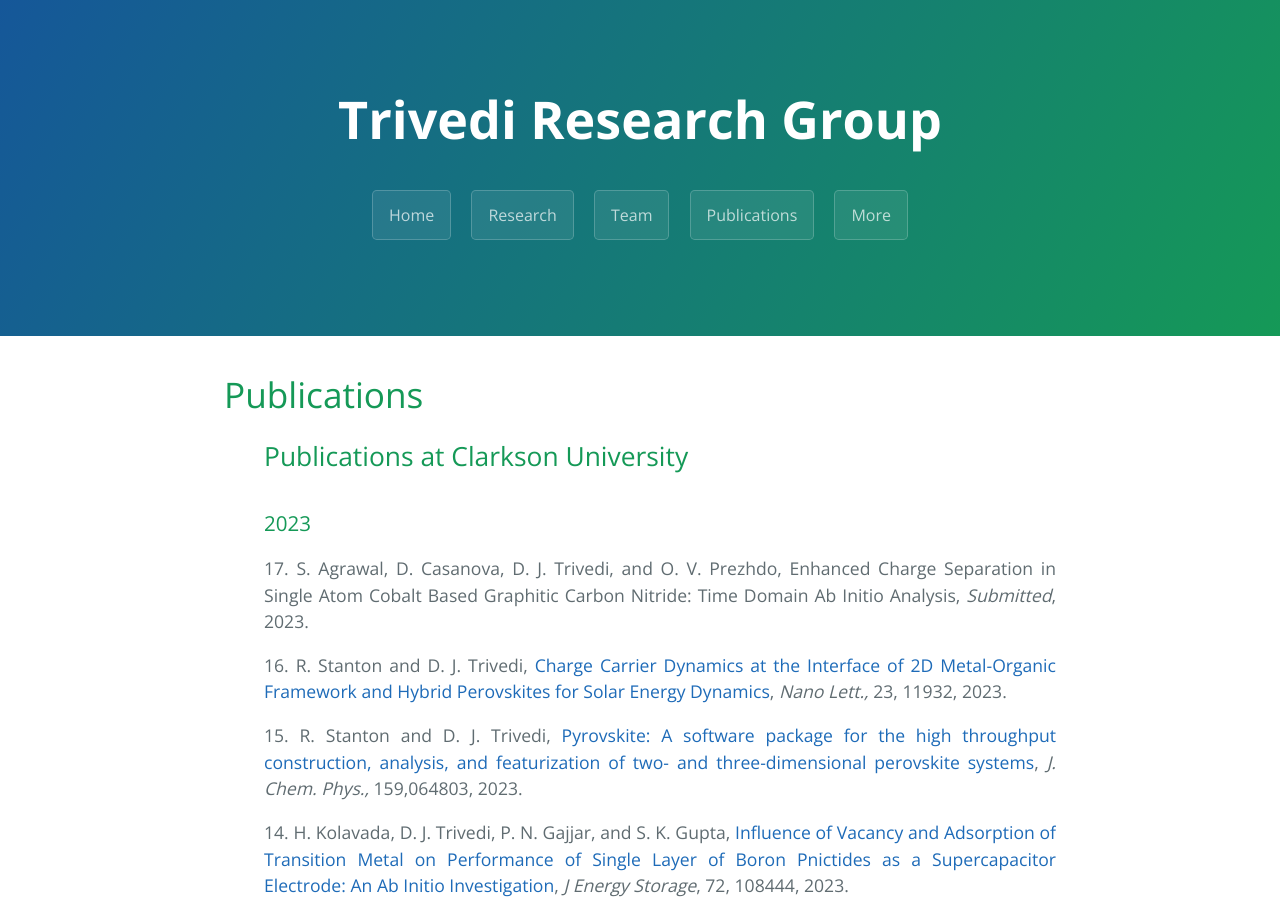
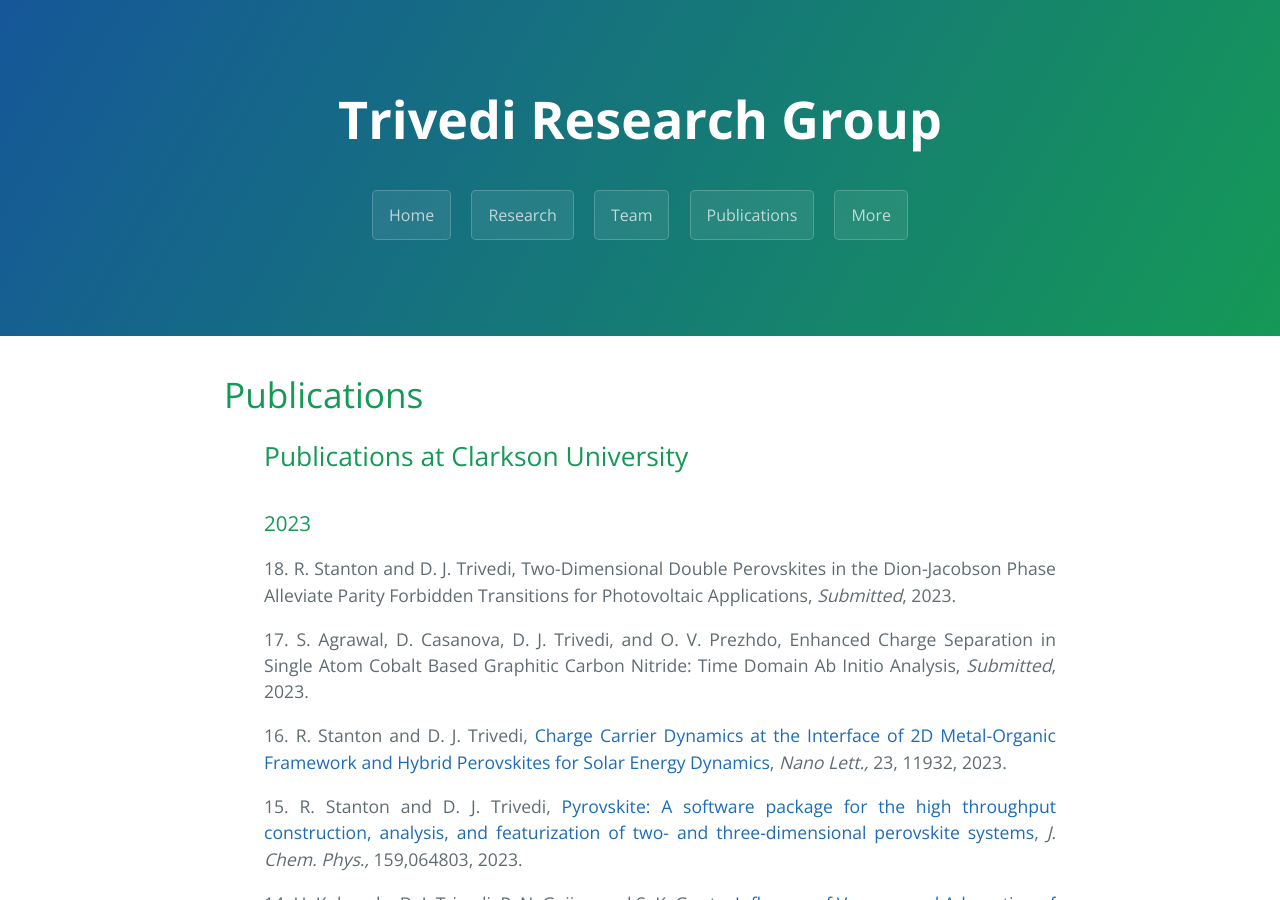
Before and after one commit to dharatrivedi/dharatrivedi.github.io, a Jekyll site: the page built from publication.html, in a window 1280 px wide and 900 px high. Built offline with Jekyll 4.4.1, drawn with Linux system fonts in a browser that asks for light colours.

Commit message:
Update publication.html

```diff
--- a/publication.html
+++ b/publication.html
@@ -8,6 +8,8 @@
   <ul class="clearfix" style="text-align:justify">
     <h2>Publications at Clarkson University</h2>
     <h3>2023</h3>
+     18. R. Stanton and D. J. Trivedi, Two-Dimensional Double Perovskites in the Dion-Jacobson Phase Alleviate Parity Forbidden Transitions for Photovoltaic Applications, <i> Submitted</i>, 2023.
+          <p> </p>
      17. S. Agrawal, D. Casanova, D. J. Trivedi, and O. V. Prezhdo, Enhanced Charge Separation in Single Atom Cobalt Based Graphitic Carbon Nitride: Time Domain Ab Initio Analysis, <i> Submitted</i>, 2023.
           <p> </p>
      16. R. Stanton and D. J. Trivedi, <a href="https://doi.org/10.1021/acs.nanolett.3c04054">Charge Carrier Dynamics at the Interface of 2D Metal-Organic Framework and Hybrid Perovskites for Solar Energy Dynamics</a>, <i> Nano Lett.,</i> 23, 11932, 2023.
```
